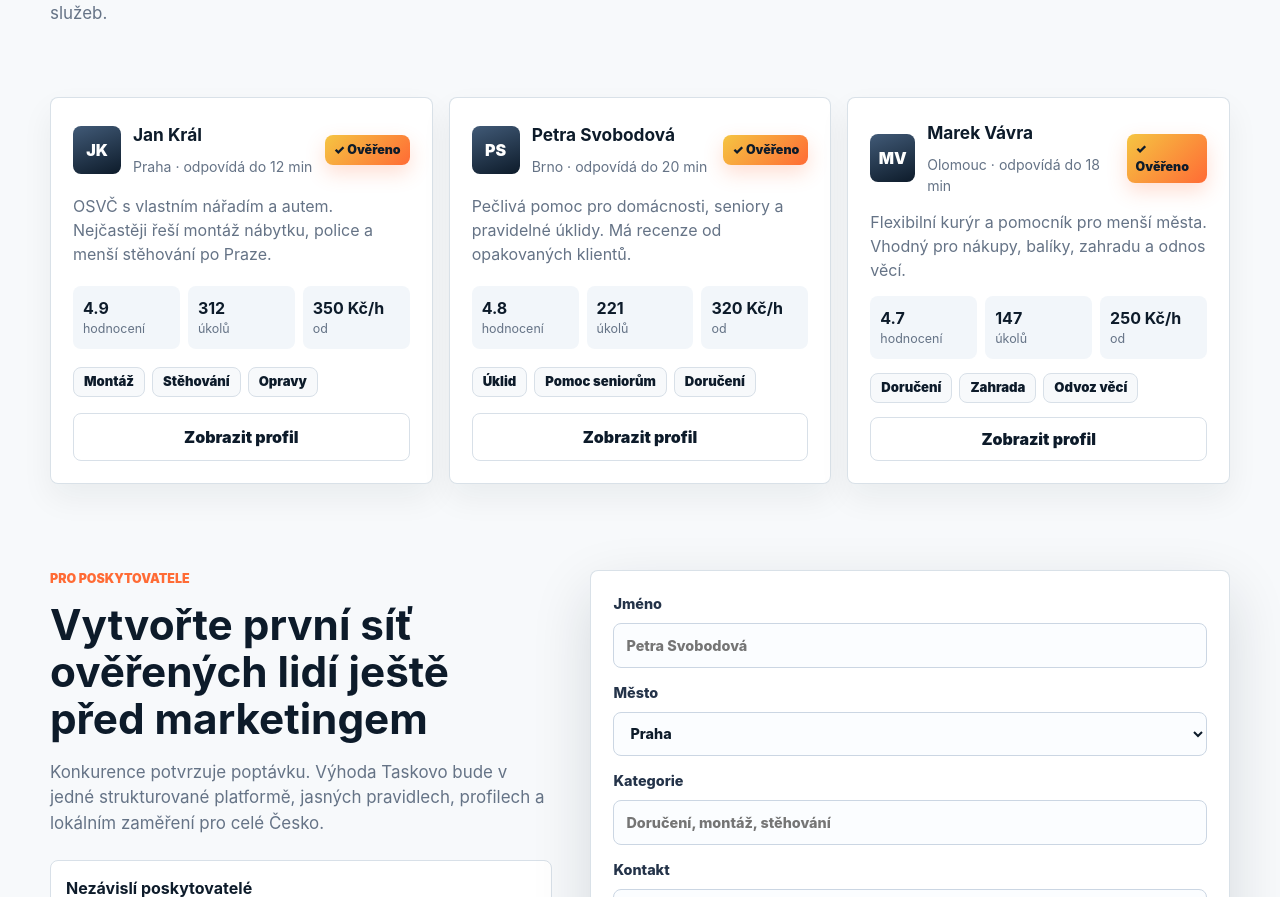
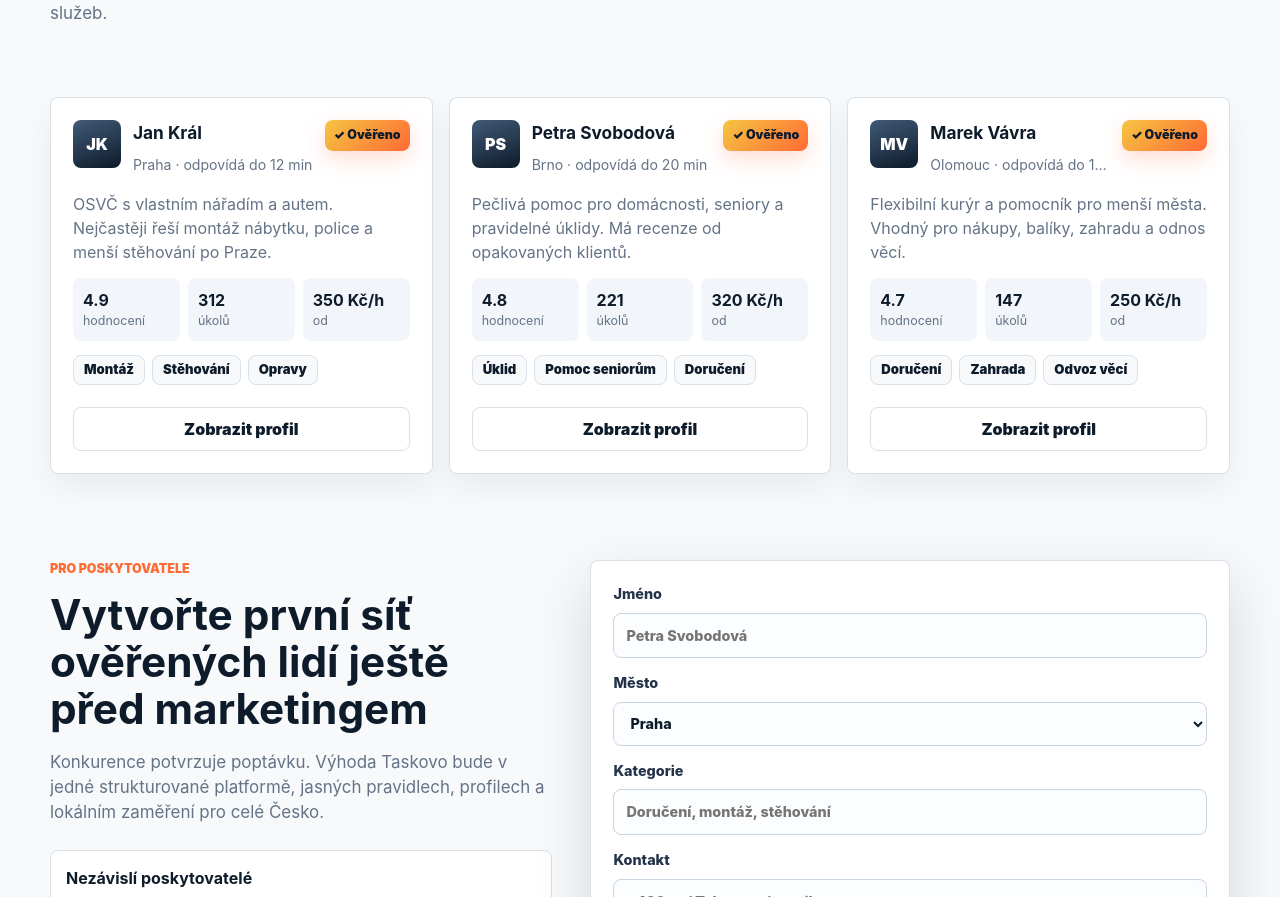
Before and after one commit to kaziodimm/taskovo-app, a Next.js app: page / in a window 1280 px wide. Shown: the part 2196-3093 px from the top of the page. Built offline with nearby package versions, Linux system fonts and the light colour scheme; no server answers.

Commit message:
Use fixed layout for provider cards

```diff
--- a/components/ProviderCard.tsx
+++ b/components/ProviderCard.tsx
@@ -1,4 +1,5 @@
 import type { FeaturedProvider } from "@/lib/marketplace-data";
+import styles from "./ProviderCard.module.css";
 
 const verifiedBadgeStyle = {
   color: "#0d1b2a",
@@ -12,29 +13,29 @@ function initials(name: string) {
 
 export function ProviderCard({ provider }: { provider: FeaturedProvider }) {
   return (
-    <article className="provider-card">
-      <div className="provider-top">
+    <article className={`provider-card ${styles.card}`}>
+      <div className={`provider-top ${styles.top}`}>
         {provider.avatarUrl ? (
-          <img className="avatar" src={provider.avatarUrl} alt={`Profilové foto ${provider.name}`} />
+          <img className={`avatar ${styles.avatarImage}`} src={provider.avatarUrl} alt={`Profilové foto ${provider.name}`} />
         ) : (
-          <div className="avatar" aria-hidden="true">{initials(provider.name)}</div>
+          <div className={`avatar ${styles.avatarImage}`} aria-hidden="true">{initials(provider.name)}</div>
         )}
-        <div>
+        <div className={styles.identity}>
           <h3>{provider.name}</h3>
           <p>{provider.city} · {provider.responseTime}</p>
         </div>
-        {provider.verified ? <span className="verified-badge" style={verifiedBadgeStyle}>✓ Ověřeno</span> : null}
+        {provider.verified ? <span className={`verified-badge ${styles.badge}`} style={verifiedBadgeStyle}>✓ Ověřeno</span> : null}
       </div>
-      <p>{provider.bio}</p>
-      <div className="provider-metrics">
+      <p className={styles.bio}>{provider.bio}</p>
+      <div className={`provider-metrics ${styles.metrics}`}>
         <span><strong>{provider.rating.toFixed(1)}</strong> hodnocení</span>
         <span><strong>{provider.completedTasks}</strong> úkolů</span>
         <span><strong>{provider.priceFrom}</strong> od</span>
       </div>
-      <div className="chip-row">
+      <div className={`chip-row ${styles.chips}`}>
         {provider.categories.map((category) => <span key={category}>{category}</span>)}
       </div>
-      <a className="button secondary" href={`/poskytovatel/${provider.id}`}>Zobrazit profil</a>
+      <a className={`button secondary ${styles.action}`} href={`/poskytovatel/${provider.id}`}>Zobrazit profil</a>
     </article>
   );
 }
```
